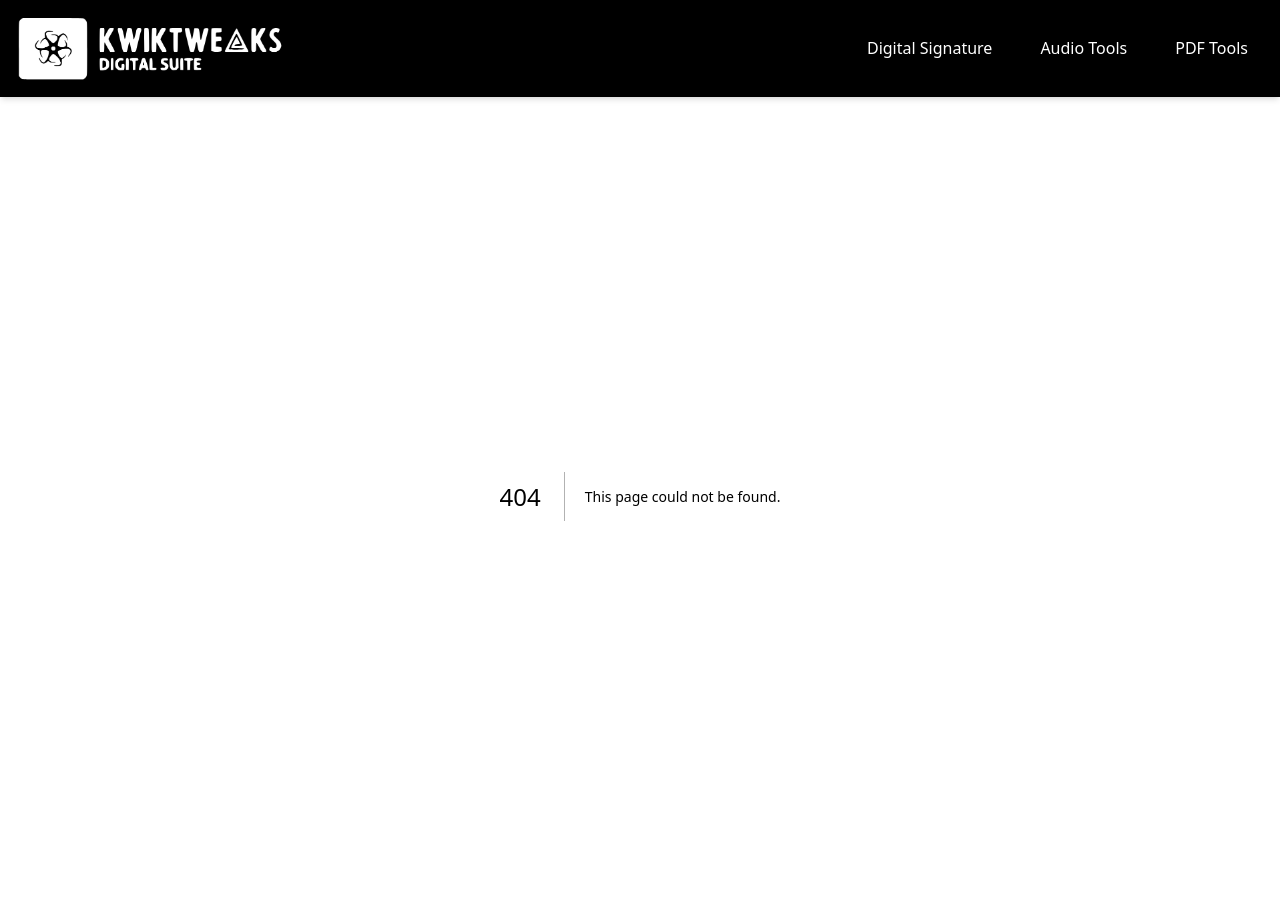
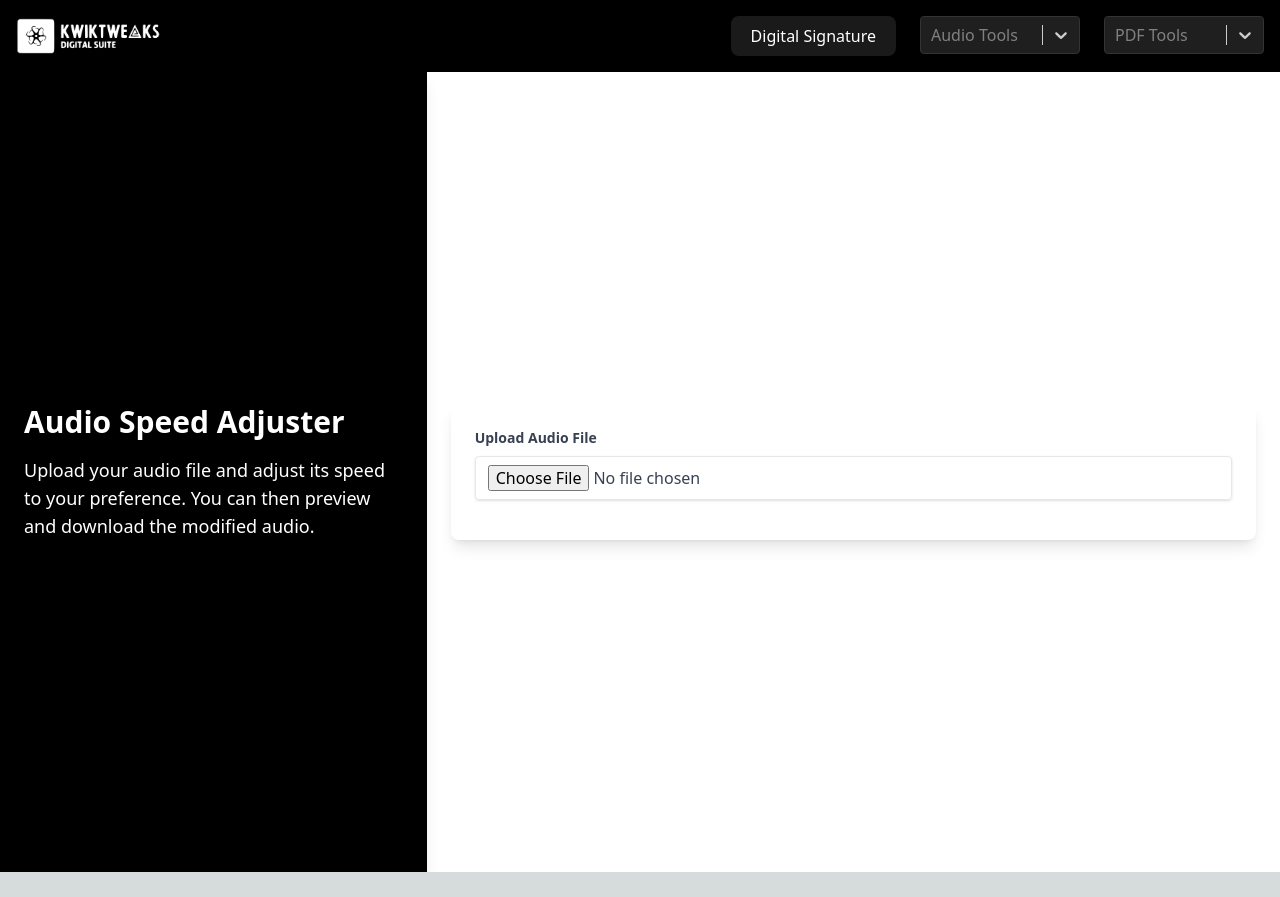
Before and after one commit to iKamranShahzad/kwiktweaks-multipurpose-app, a Next.js app in the folder kwiktweaks-webapp/: page /adjustspeed in a window 1280 px wide. Before the commit this address had no page. After the commit the page ends 872 px from the top, so only its background shows below. Built offline with nearby package versions, Linux system fonts and the light colour scheme.

Commit message:
Added MP3 Speed Adjustment

```diff
--- a/kwiktweaks-webapp/package.json
+++ b/kwiktweaks-webapp/package.json
@@ -14,7 +14,8 @@
     "@babel/preset-react": "^7.24.7",
     "next": "14.2.5",
     "react": "^18",
-    "react-dom": "^18"
+    "react-dom": "^18",
+    "react-select": "^5.8.0"
   },
   "devDependencies": {
     "eslint": "^8",
--- /dev/null
+++ b/kwiktweaks-webapp/src/app/adjustspeed/page.jsx
@@ -0,0 +1,175 @@
+"use client";
+import React, { useState, useRef } from "react";
+
+export default function AudioSpeedAdjuster() {
+  const [audioSrc, setAudioSrc] = useState(null);
+  const [speed, setSpeed] = useState(1);
+  const [audioBuffer, setAudioBuffer] = useState(null);
+  const [modifiedAudioUrl, setModifiedAudioUrl] = useState(null);
+  const audioRef = useRef(null);
+  const audioContextRef = useRef(null);
+
+  const handleFileChange = async (e) => {
+    const file = e.target.files[0];
+    if (file) {
+      const arrayBuffer = await file.arrayBuffer();
+      const audioContext = new (window.AudioContext ||
+        window.webkitAudioContext)();
+      const decodedBuffer = await audioContext.decodeAudioData(arrayBuffer);
+      setAudioBuffer(decodedBuffer);
+      audioContextRef.current = audioContext;
+
+      setAudioSrc(URL.createObjectURL(new Blob([arrayBuffer])));
+    }
+  };
+
+  const changeSpeedAndPreview = async () => {
+    if (!audioBuffer || !audioContextRef.current) return;
+
+    const offlineContext = new OfflineAudioContext(
+      audioBuffer.numberOfChannels,
+      (audioBuffer.duration * audioContextRef.current.sampleRate) / speed,
+      audioContextRef.current.sampleRate
+    );
+
+    const source = offlineContext.createBufferSource();
+    source.buffer = audioBuffer;
+    source.playbackRate.value = speed;
+    source.connect(offlineContext.destination);
+    source.start();
+
+    const renderedBuffer = await offlineContext.startRendering();
+
+    const audioBlob = await bufferToWaveBlob(renderedBuffer);
+    setModifiedAudioUrl(URL.createObjectURL(audioBlob));
+  };
+
+  const bufferToWaveBlob = (buffer) => {
+    const numOfChan = buffer.numberOfChannels;
+    const length = buffer.length * numOfChan * 2 + 44;
+    const bufferArray = new ArrayBuffer(length);
+    const view = new DataView(bufferArray);
+
+    const channels = [];
+    let sample;
+    let offset = 0;
+    let pos = 0;
+
+    setUint32(0x46464952); // "RIFF"
+    setUint32(length - 8); // file length - 8
+    setUint32(0x45564157); // "WAVE"
+
+    setUint32(0x20746d66); // "fmt " chunk
+    setUint32(16); // length = 16
+    setUint16(1); // PCM (uncompressed)
+    setUint16(numOfChan);
+    setUint32(buffer.sampleRate);
+    setUint32(buffer.sampleRate * 2 * numOfChan); // avg. bytes/sec
+    setUint16(numOfChan * 2); // block-align
+    setUint16(16); // 16-bit (hardcoded in this demo)
+
+    setUint32(0x61746164); // "data" - chunk
+    setUint32(length - pos - 4); // chunk length
+
+    for (let i = 0; i < numOfChan; i++) channels.push(buffer.getChannelData(i));
+
+    while (pos < length) {
+      for (let i = 0; i < numOfChan; i++) {
+        sample = Math.max(-1, Math.min(1, channels[i][offset])); // clamp
+        sample = (0.5 + sample * 32767) | 0; // scale to 16-bit signed int
+        view.setInt16(pos, sample, true); // write 16-bit sample
+        pos += 2;
+      }
+      offset++;
+    }
+
+    return new Blob([bufferArray], { type: "audio/wav" });
+
+    function setUint16(data) {
+      view.setUint16(pos, data, true);
+      pos += 2;
+    }
+
+    function setUint32(data) {
+      view.setUint32(pos, data, true);
+      pos += 4;
+    }
+  };
+
+  return (
+    <div className="flex min-h-screen bg-white">
+      <div className="w-1/3 p-6 bg-black text-white shadow-lg flex flex-col justify-center">
+        <h2 className="text-3xl font-bold mb-4">Audio Speed Adjuster</h2>
+        <p className="text-lg">
+          Upload your audio file and adjust its speed to your preference. You
+          can then preview and download the modified audio.
+        </p>
+      </div>
+
+      <div className="flex-1 flex justify-center items-center p-6">
+        <div className="bg-white p-6 rounded-lg shadow-lg max-w-4xl w-full">
+          <div className="mb-4">
+            <label
+              className="block text-gray-700 text-sm font-bold mb-2"
+              htmlFor="audio-upload"
+            >
+              Upload Audio File
+            </label>
+            <input
+              type="file"
+              accept="audio/mp3"
+              onChange={handleFileChange}
+              className="shadow appearance-none border rounded w-full py-2 px-3 text-gray-700 leading-tight focus:outline-none focus:shadow-outline"
+            />
+          </div>
+
+          {audioSrc && (
+            <div className="mb-4">
+              <label className="block text-gray-700 text-sm font-bold mb-2">
+                Adjust Speed
+              </label>
+              <div className="flex items-center justify-between mb-4">
+                <span className="text-gray-700 text-lg font-semibold">
+                  {speed}x&nbsp;
+                </span>
+                <input
+                  type="range"
+                  min="0.5"
+                  max="2"
+                  step="0.1"
+                  value={speed}
+                  onChange={(e) => setSpeed(e.target.value)}
+                  className="w-full"
+                />
+              </div>
+
+              <button
+                onClick={changeSpeedAndPreview}
+                className="px-4 py-2 bg-blue-500 text-white font-bold rounded hover:bg-blue-600 focus:outline-none focus:shadow-outline"
+              >
+                Preview & Adjust Speed
+              </button>
+            </div>
+          )}
+
+          {modifiedAudioUrl && (
+            <div className="mt-6">
+              <h3 className="text-xl font-bold mb-2 text-gray-800">
+                Preview Modified Audio
+              </h3>
+              <audio controls src={modifiedAudioUrl} className="w-full mb-4" />
+
+              <a
+                href={modifiedAudioUrl}
+                download="modified_audio.wav"
+                className="bg-green-500 hover:bg-green-700 text-white font-bold py-2 px-4 rounded focus:outline-none focus:shadow-outline"
+              >
+                Download Modified Audio
+              </a>
+            </div>
+          )}
+        </div>
+      </div>
+    </div>
+  );
+}
--- a/kwiktweaks-webapp/src/components/header.jsx
+++ b/kwiktweaks-webapp/src/components/header.jsx
@@ -1,72 +1,112 @@
+"use client";
 import React from "react";
 import Link from "next/link";
+import Select from "react-select";
+
+const optionsAudio = [
+  { value: "/audiotrim", label: "Trim MP3" },
+  { value: "/adjustspeed", label: "Adjust Speed" },
+  { value: "#", label: "Suboption 3" },
+];
+
+const optionsPDF = [
+  { value: "#", label: "Suboption 1" },
+  { value: "#", label: "Suboption 2" },
+  { value: "#", label: "Suboption 3" },
+];
 
 export default function Header() {
   return (
-    <header className="bg-black text-white shadow-md">
+    <header className="bg-black text-white shadow-lg">
       <div className="container mx-auto flex flex-row justify-between items-center p-4">
-        <Link href="/" className="text-2xl font-bold">
-          <img src="/mainlogowhite.png" alt="KwikTweaks" className="w-1/3" />
+        <Link href="/" className="text-3xl font-extrabold tracking-wider">
+          <img
+            src="/mainlogowhite.png"
+            alt="KwikTweaks"
+            className="w-36 h-auto transform hover:scale-110 transition-transform duration-300"
+          />
         </Link>
-        <nav className="flex space-x-4">
-          <div className="relative group">
-            <Link
-              href="/digitalSignature"
-              className="block px-4 py-2 hover:bg-gray-600 transition-all duration-300 transform hover:scale-105"
-            >
-              Digital Signature
-            </Link>
-          </div>
-          <div className="relative group">
-            <button className="py-2 px-4 hover:bg-gray-600 transition-all duration-300 transform hover:scale-105">
-              Audio Tools
-            </button>
-            <div className="absolute hidden group-hover:block bg-gray-700 text-white shadow-lg py-2 transition-all duration-300 transform scale-95 group-hover:scale-100">
-              <Link
-                href="/audiotrim"
-                className="block px-4 py-2 hover:bg-gray-600 transition-colors duration-300"
-              >
-                Trim MP3
-              </Link>
-              <Link
-                href="#"
-                className="block px-4 py-2 hover:bg-gray-600 transition-colors duration-300"
-              >
-                Suboption 2
-              </Link>
-              <Link
-                href="#"
-                className="block px-4 py-2 hover:bg-gray-600 transition-colors duration-300"
-              >
-                Suboption 3
-              </Link>
-            </div>
-          </div>
-          <div className="relative group">
-            <button className="py-2 px-4 hover:bg-gray-600 transition-all duration-300 transform hover:scale-105">
-              PDF Tools
-            </button>
-            <div className="absolute hidden group-hover:block bg-gray-700 text-white shadow-lg py-2 transition-all duration-300 transform scale-95 group-hover:scale-100">
-              <Link
-                href="#"
-                className="block px-4 py-2 hover:bg-gray-600 transition-colors duration-300"
-              >
-                Suboption 1
-              </Link>
-              <Link
-                href="#"
-                className="block px-4 py-2 hover:bg-gray-600 transition-colors duration-300"
-              >
-                Suboption 2
-              </Link>
-              <Link
-                href="#"
-                className="block px-4 py-2 hover:bg-gray-600 transition-colors duration-300"
-              >
-                Suboption 3
-              </Link>
-            </div>
-          </div>
+        <nav className="flex space-x-6">
+          <Link
+            href="/digitalSignature"
+            className="block px-5 py-2 bg-white bg-opacity-10 rounded-lg hover:bg-opacity-20 transition-all duration-300 ease-in-out transform hover:scale-105"
+          >
+            Digital Signature
+          </Link>
+
+          {/* Audio Tools Dropdown */}
+          <Select
+            options={optionsAudio}
+            className="w-40"
+            classNamePrefix="select"
+            placeholder="Audio Tools"
+            menuPlacement="bottom"
+            styles={{
+              menu: (provided) => ({
+                ...provided,
+                backgroundColor: "#1f1f1f",
+                borderRadius: "0.375rem",
+                boxShadow: "0 2px 10px rgba(0, 0, 0, 0.2)",
+              }),
+              option: (provided, state) => ({
+                ...provided,
+                backgroundColor: state.isSelected ? "#4a4a4a" : "#1f1f1f",
+                color: "#fff",
+                "&:hover": {
+                  backgroundColor: "#333",
+                },
+              }),
+              control: (provided) => ({
+                ...provided,
+                backgroundColor: "#1f1f1f",
+                border: "1px solid #333",
+                color: "#fff",
+                "&:hover": {
+                  borderColor: "#555",
+                },
+              }),
+            }}
+            onChange={(selectedOption) =>
+              (window.location.href = selectedOption.value)
+            }
+          />
+
+          {/* PDF Tools Dropdown */}
+          <Select
+            options={optionsPDF}
+            className="w-40"
+            classNamePrefix="select"
+            placeholder="PDF Tools"
+            menuPlacement="bottom"
+            styles={{
+              menu: (provided) => ({
+                ...provided,
+                backgroundColor: "#1f1f1f",
+                borderRadius: "0.375rem",
+                boxShadow: "0 2px 10px rgba(0, 0, 0, 0.2)",
+              }),
+              option: (provided, state) => ({
+                ...provided,
+                backgroundColor: state.isSelected ? "#4a4a4a" : "#1f1f1f",
+                color: "#fff",
+                "&:hover": {
+                  backgroundColor: "#333",
+                },
+              }),
+              control: (provided) => ({
+                ...provided,
+                backgroundColor: "#1f1f1f",
+                border: "1px solid #333",
+                color: "#fff",
+                "&:hover": {
+                  borderColor: "#555",
+                },
+              }),
+            }}
+            onChange={(selectedOption) =>
+              (window.location.href = selectedOption.value)
+            }
+          />
         </nav>
       </div>
     </header>
```
Also changed, not shown: 1 other file (tests, documents, lock files or other folders).
